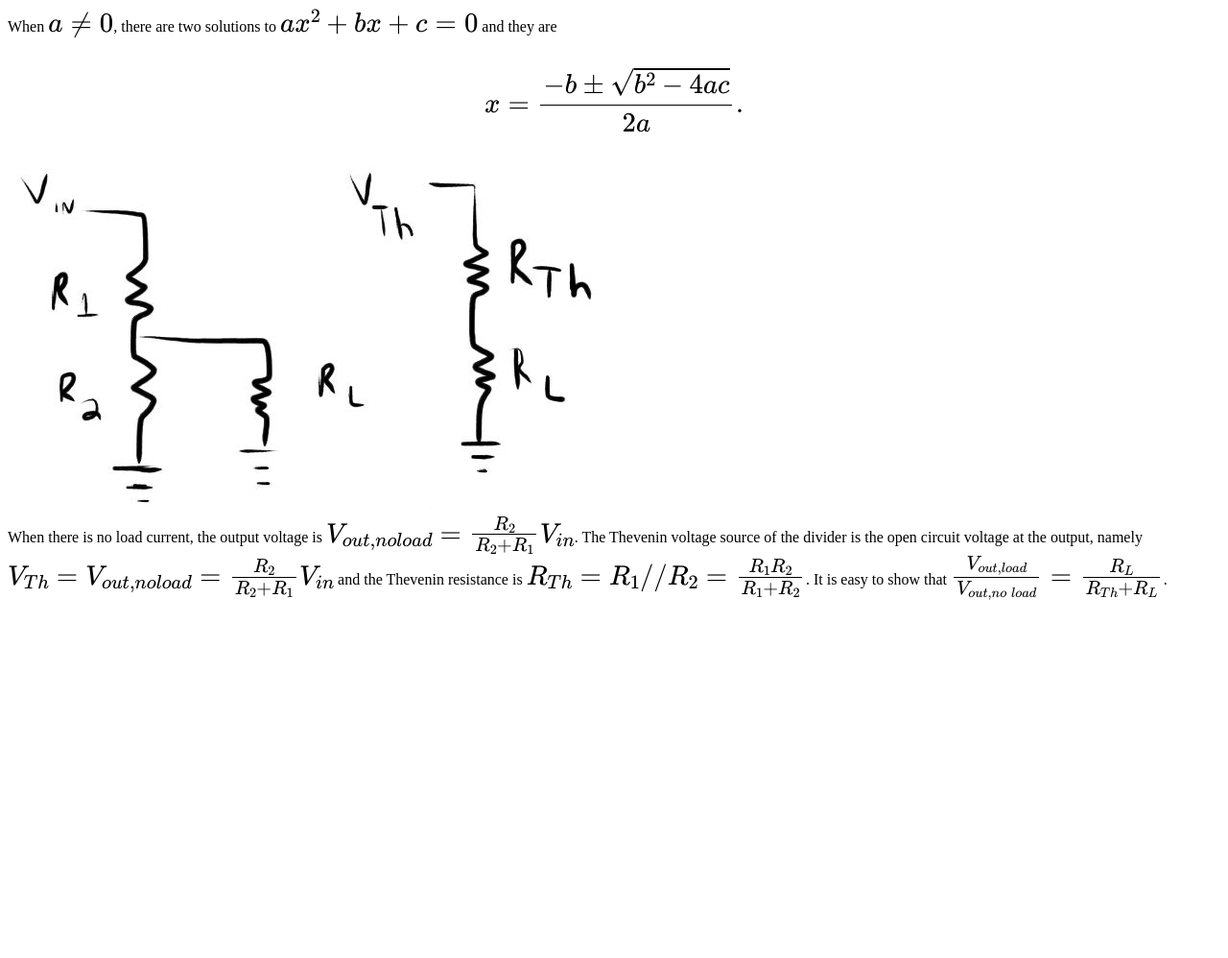
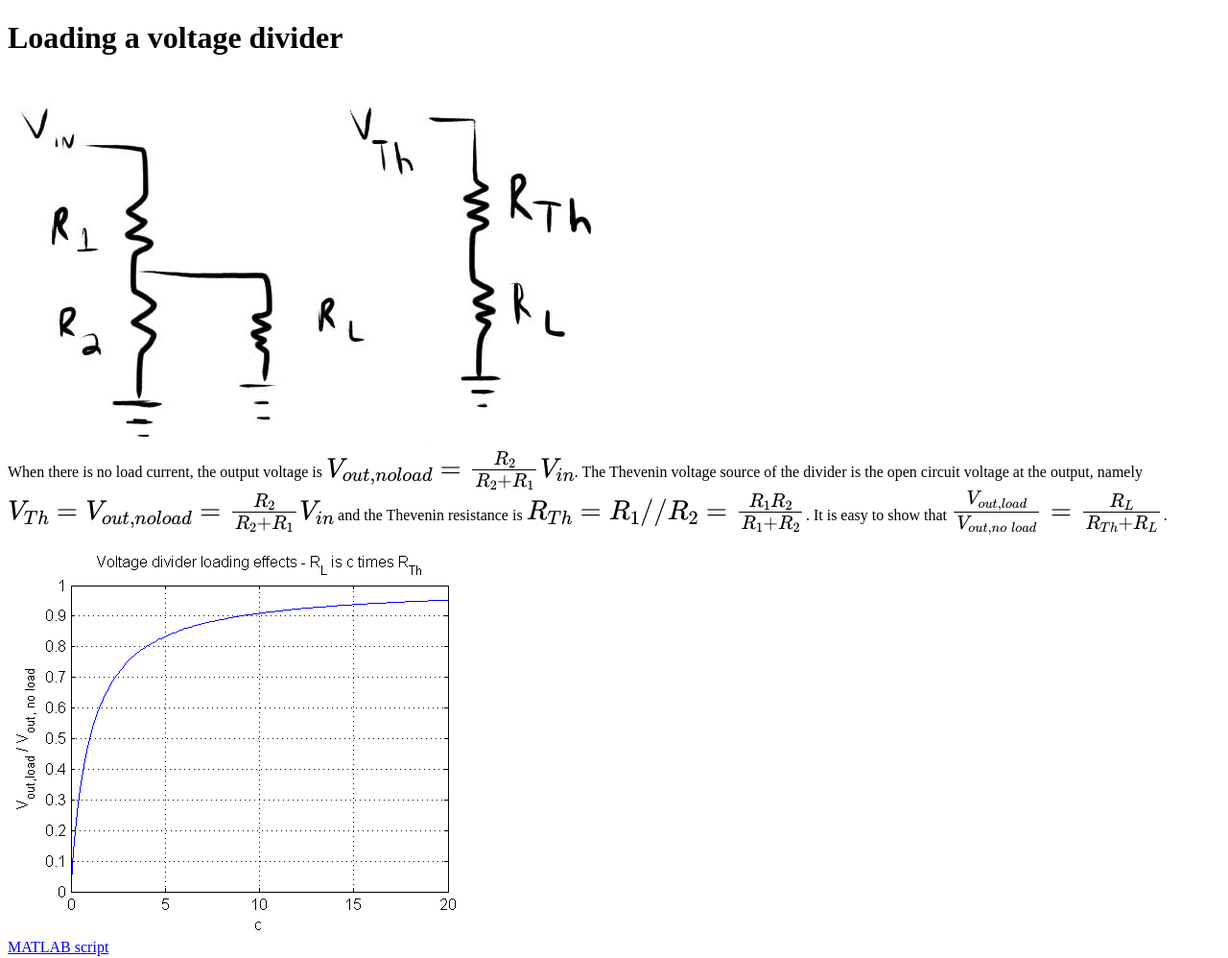
Before and after one commit to sandwichbyte/sandwichbyte.github.io, a plain HTML site: page analog/voltagedivider.html in a window 1280 px wide. Shown: the whole page at 96% size. Before the commit the page ends 800 px from the top, so only its background shows below. Drawn offline with nearby package versions, Linux system fonts and the light colour scheme; some packages are replaced by stand-ins of ours.

Commit message:
voltagedivider

```diff
--- a/analog/voltagedivider.html
+++ b/analog/voltagedivider.html
@@ -1,6 +1,7 @@
 <!DOCTYPE html>
 <html>
 <head>
+<title>Sandwichbyte - Loading a voltage divider</title>
 <script type="text/x-mathjax-config">
   MathJax.Hub.Config({tex2jax: {inlineMath: [['$','$'], ['\\(','\\)']]}});
 </script>
@@ -10,13 +11,15 @@
 <link rel="stylesheet" type="text/css" href="/sandwichbyte.css">
 </head>
 <body>
-When $a \ne 0$, there are two solutions to \(ax^2 + bx + c = 0\) and they are
-$$x = {-b \pm \sqrt{b^2-4ac} \over 2a}.$$
+<h1>Loading a voltage divider</h1><br>
 <img src="voltagedivider.JPG"><br>
 When there is no load current, the output voltage is \(V_{out, no load}=\frac{R_{2}}{R_{2}+R_{1}}V_{in}\). The Thevenin voltage source of the
 divider is the open circuit voltage at the output, namely \(V_{Th}=V_{out, no load}=\frac{R_{2}}{R_{2}+R_{1}}V_{in}\) and the
 Thevenin resistance is \(R_{Th} = R_{1} // R_{2} = \frac{R_{1}R_{2}}{R_{1}+R_{2}}\). It is easy to show that \(\frac{V_{out,load}}{V_{out, no\,load}}=\frac{R_{L}}{R_{Th}+R_{L}}\).
-
+<br><br>
+<img src="voltagedivider_plot.png">
+<br>
+<a href="matlab/voltagedivider.m">MATLAB script</a>
 </body>
 
 </html>
```
Also changed, not shown: analog/voltagedivider_plot.png (added), 1 other file.
